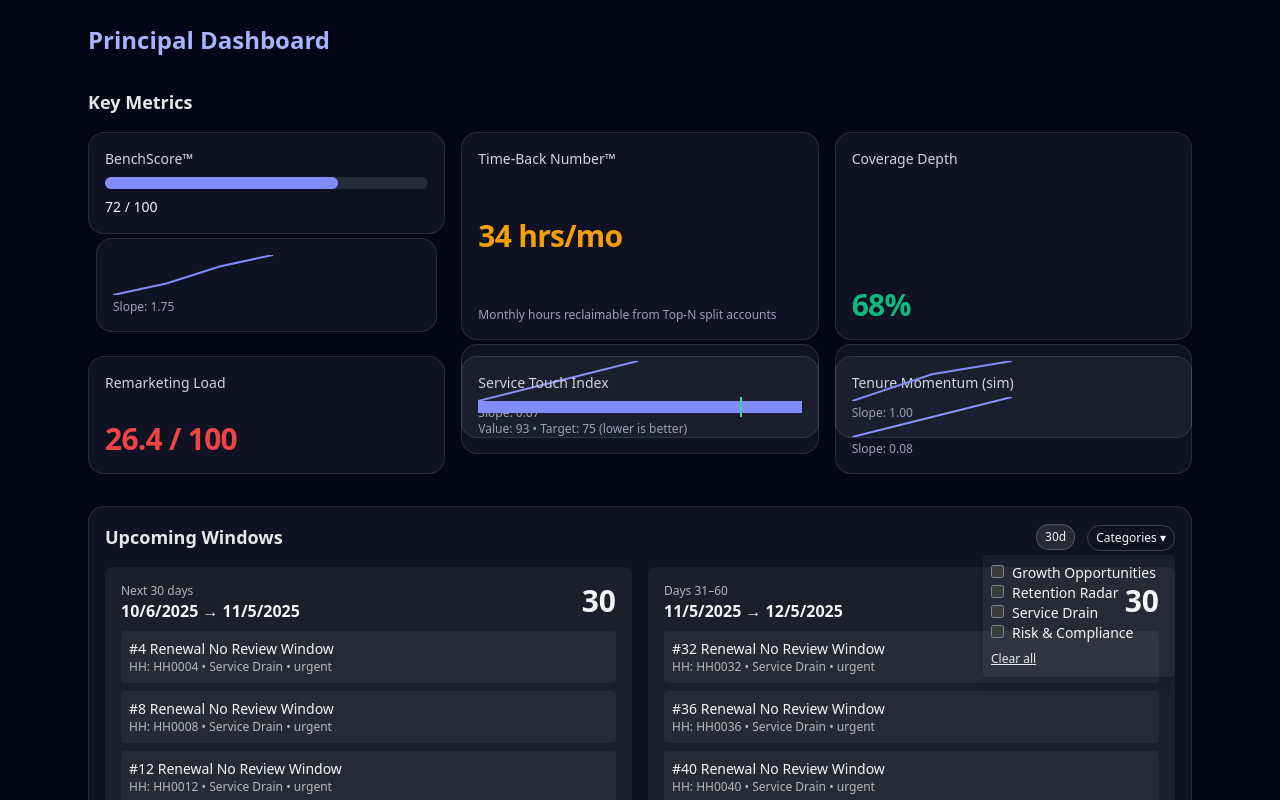
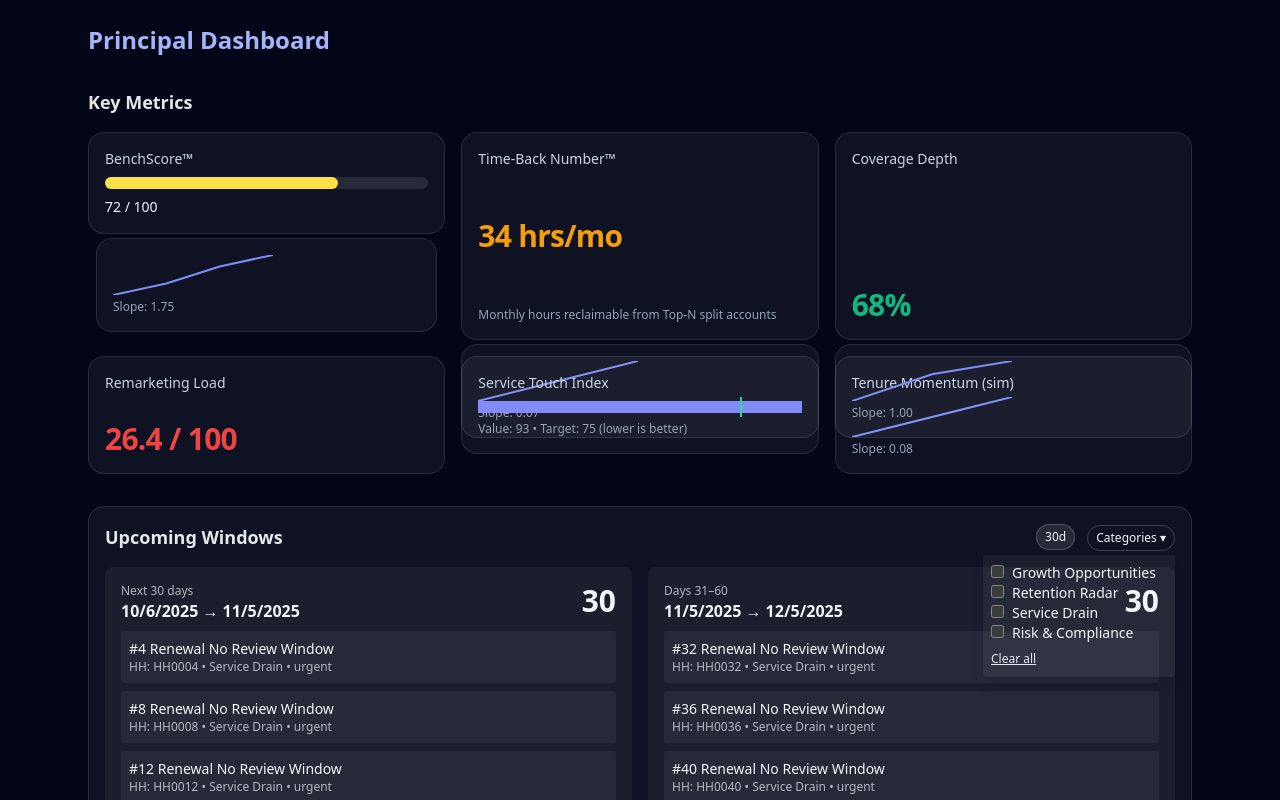
Before and after one commit to otter-spirit22/bundle_dashboards, a React (Vite) app: page /principal in a window 1280 px wide. Shown: the top 800 px of the page. Built offline with nearby package versions, Linux system fonts and the light colour scheme.

Commit message:
Update Gauge.tsx

```diff
--- a/src/components/Gauge.tsx
+++ b/src/components/Gauge.tsx
@@ -1 +1,46 @@
-type Props={value:number;max?:number;label?:string};export default function Gauge({value,max=100,label}:Props){const pct=Math.max(0,Math.min(100,value/max*100));return(<div className='card'>{label&&<div className='mb-2 text-sm text-slate-300'>{label}</div>}<div className='relative h-3 w-full rounded-full bg-white/10'><div className='absolute left-0 top-0 h-3 rounded-full bg-indigo-400' style={{width:`${pct}%`}}/></div><div className='mt-2 text-sm'>{Math.round(value)} / {max}</div></div>)}
+import React from "react";
+
+type Props = {
+  value: number;
+  max?: number;
+  label?: string;
+  trendValues?: number[]; // optional sparkline
+};
+
+export default function Gauge({ value, max = 100, label, trendValues }: Props) {
+  const pct = Math.max(0, Math.min(100, (value / max) * 100));
+  const color =
+    pct > 75 ? "bg-green-400" : pct > 40 ? "bg-yellow-300" : "bg-red-400";
+
+  const points = trendValues
+    ? trendValues.map((p, i) => `${(i / (trendValues.length - 1)) * 100},${20 - p}`)
+    : [];
+
+  return (
+    <div className="card">
+      {label && <div className="mb-2 text-sm text-slate-300">{label}</div>}
+
+      <div className="relative h-3 w-full rounded-full bg-white/10">
+        <div
+          className={`absolute left-0 top-0 h-3 rounded-full ${color}`}
+          style={{ width: `${pct}%` }}
+        />
+      </div>
+
+      <div className="mt-2 text-sm tabular-nums">
+        {Math.round(value)} / {max}
+      </div>
+
+      {trendValues && (
+        <svg viewBox="0 0 100 20" className="w-full h-4 mt-2 text-indigo-300">
+          <polyline
+            fill="none"
+            stroke="currentColor"
+            strokeWidth="2"
+            points={points.join(" ")}
+          />
+        </svg>
+      )}
+    </div>
+  );
+}
```
